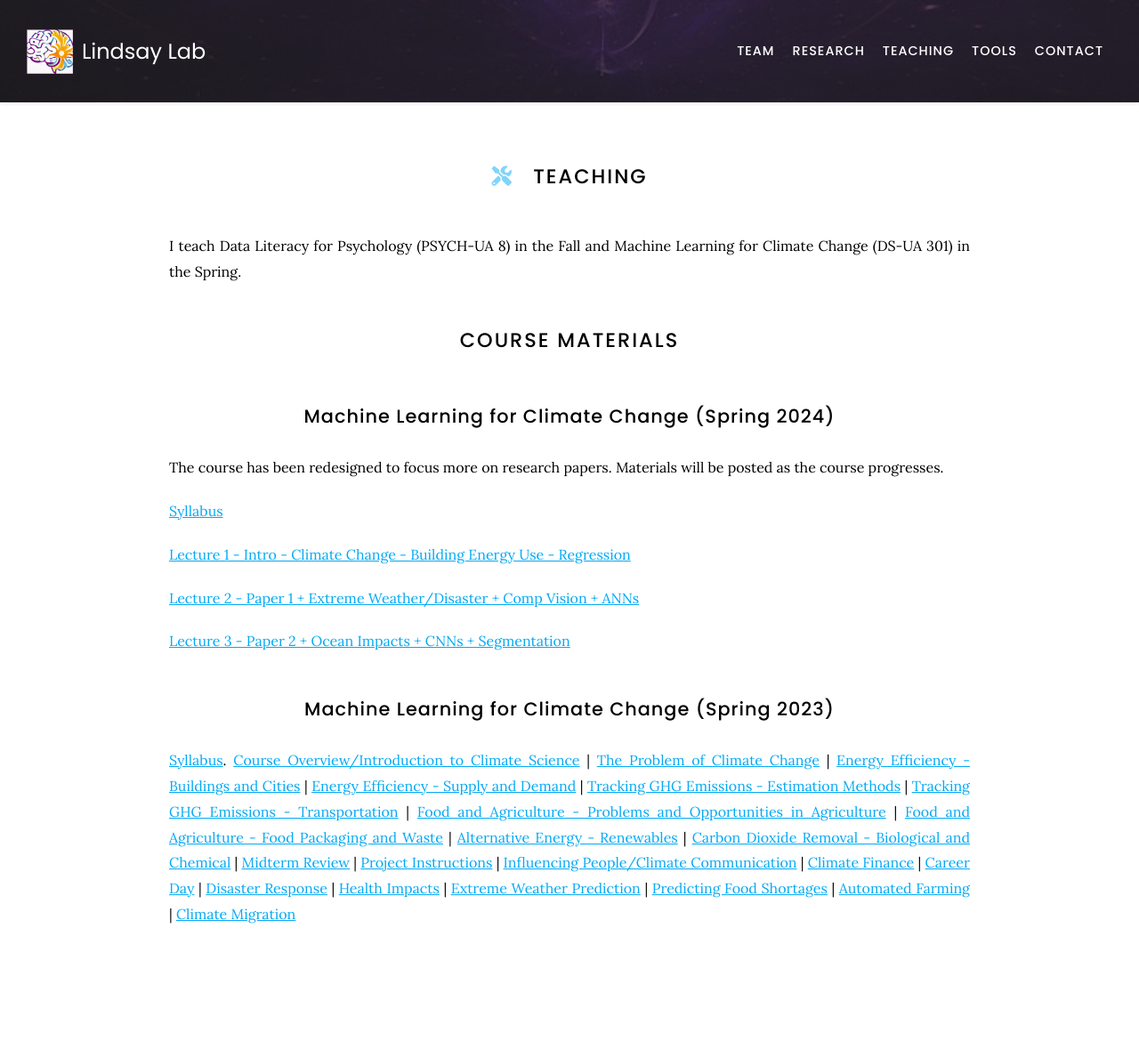
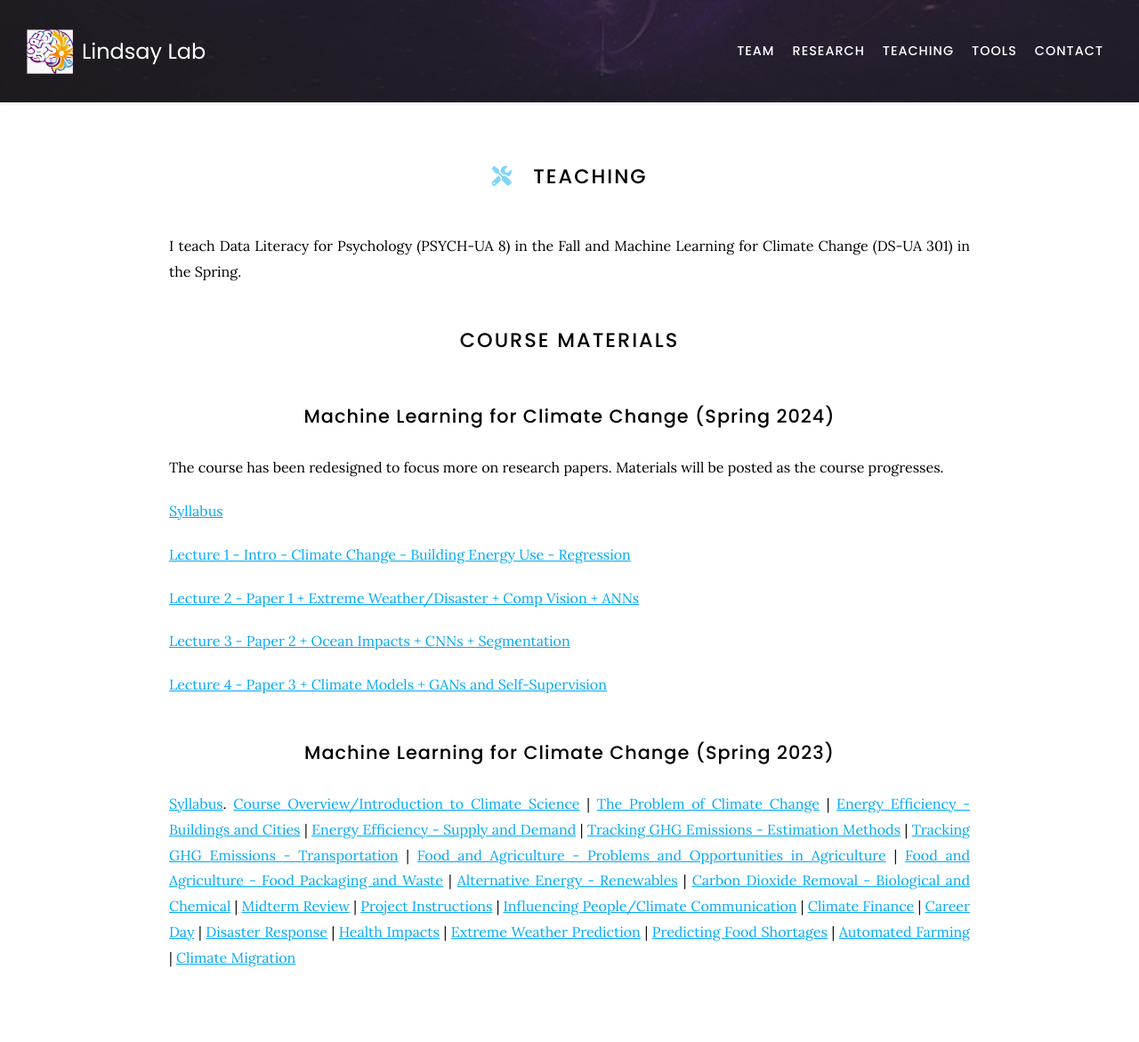
Before and after one commit to Lindsay-Lab/lindsay-lab.github.io, a Jekyll site: the page built from teaching/index.md, in a window 1280 px wide. Shown: the whole page at 89% size. Built offline with Jekyll 4.4.1, drawn with Linux system fonts in a browser that asks for light colours; nearby versions of some CDN libraries; before the commit the page ends 1122 px from its top, so only the background shows below that.

Commit message:
Update index.md

```diff
--- a/teaching/index.md
+++ b/teaching/index.md
@@ -20,6 +20,8 @@ The course has been redesigned to focus more on research papers. Materials will
 [Lecture 2 - Paper 1 + Extreme Weather/Disaster + Comp Vision + ANNs](https://lindsay-lab.github.io/ClimateML_Lectures/Lecture%202%20-%20Paper%201%20%2B%20Extreme%20Weather%20%2B%20Comp%20Vision.pdf)
 
 [Lecture 3 - Paper 2 + Ocean Impacts + CNNs + Segmentation](https://lindsay-lab.github.io/ClimateML_Lectures/Lecture%203%20-%20Paper%202%20%2B%20Ocean%20Impacts%20%2B%20CNN_Segmentation.pdf)
+
+[Lecture 4 - Paper 3 + Climate Models + GANs and Self-Supervision](https://lindsay-lab.github.io/ClimateML_Lectures/Lecture%204%20-%20Paper%203%20%2B%20Climate%20Models%20%2B%20GANs%20and%20Self-Supervision.pdf)
 
 
 ## Machine Learning for Climate Change (Spring 2023)
```
